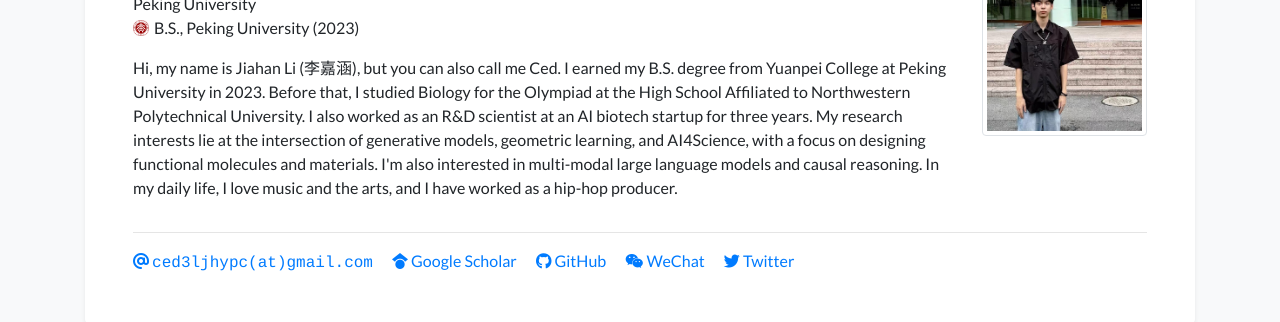
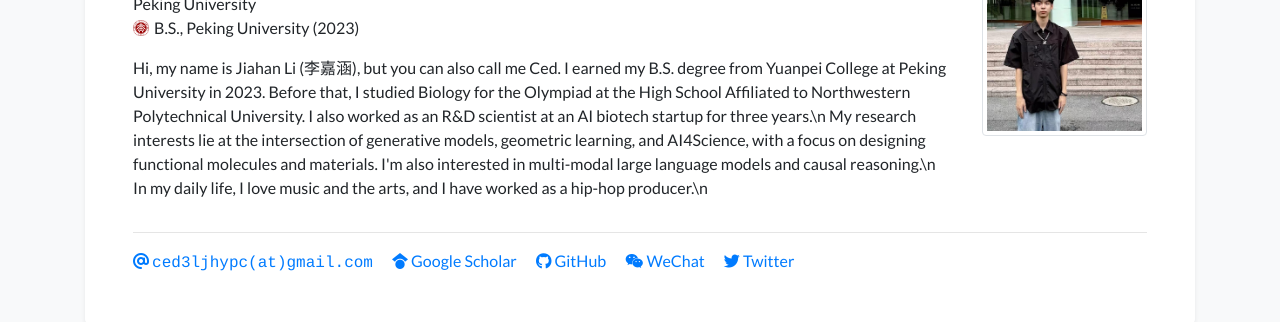
Before and after one commit to Ced3-han/Ced3-han.github.io, a Jekyll site: the page built from index.html, in a window 1280 px wide and 1269 px high. Shown: the part 192-514 px from the top of the window. Built offline with Jekyll 4.4.1, drawn with Linux system fonts in a browser that asks for light colours; a style sheet for code colours, icons or effects is not loaded.

Commit message:
change line

```diff
--- a/_data/profile.yml
+++ b/_data/profile.yml
@@ -19,11 +19,11 @@
 # orcid: 0000-0000-0000-0000
 
 short_bio: >-
-  Hi, my name is Jiahan Li (李嘉涵), but you can also call me Ced. I earned my B.S. degree from Yuanpei College at Peking University in 2023. Before that, I studied Biology for the Olympiad at the High School Affiliated to Northwestern Polytechnical University. I also worked as an R&D scientist at an AI biotech startup for three years.
+  Hi, my name is Jiahan Li (李嘉涵), but you can also call me Ced. I earned my B.S. degree from Yuanpei College at Peking University in 2023. Before that, I studied Biology for the Olympiad at the High School Affiliated to Northwestern Polytechnical University. I also worked as an R&D scientist at an AI biotech startup for three years.\n
 
-  My research interests lie at the intersection of generative models, geometric learning, and AI4Science, with a focus on designing functional molecules and materials. I'm also interested in multi-modal large language models and causal reasoning.
+  My research interests lie at the intersection of generative models, geometric learning, and AI4Science, with a focus on designing functional molecules and materials. I'm also interested in multi-modal large language models and causal reasoning.\n
 
-  In my daily life, I love music and the arts, and I have worked as a hip-hop producer.
+  In my daily life, I love music and the arts, and I have worked as a hip-hop producer.\n
 
 portrait_url: /assets/images/photos/me.jpg
 portrait_caption: >-
```
